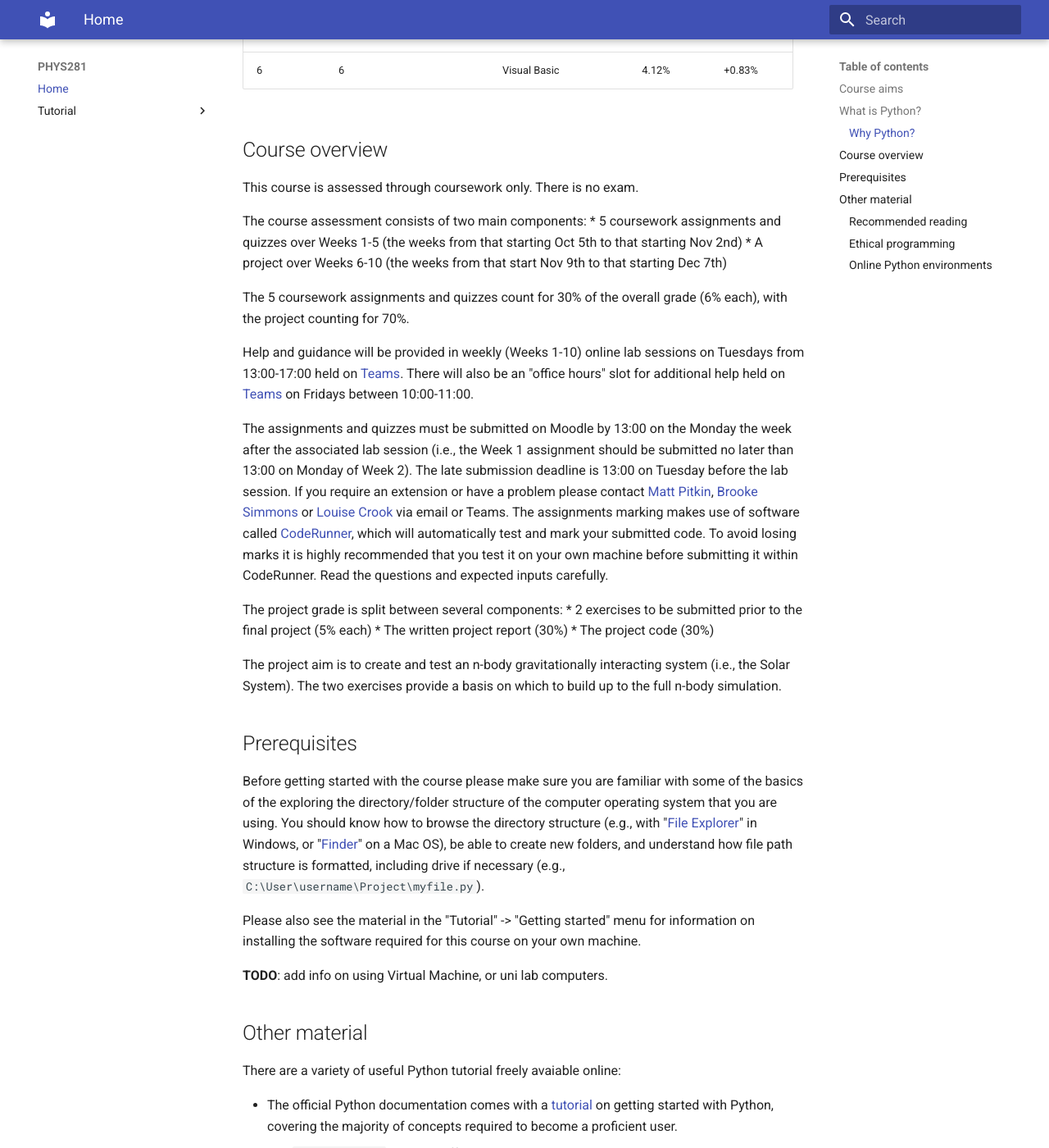
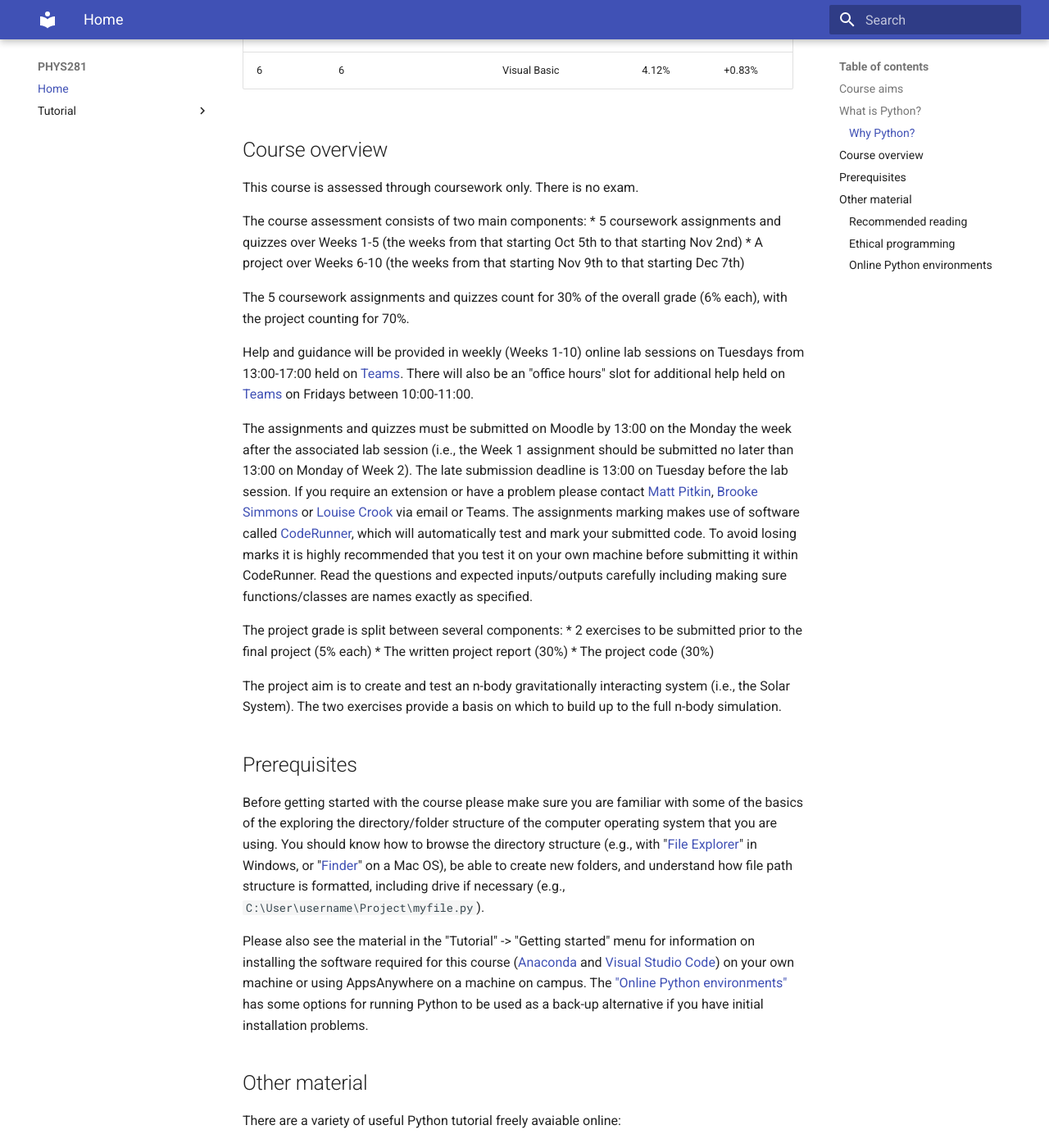
Before and after one commit to ndd21/PHYS281, an MkDocs documentation site: the page built from docs/index.md, in a window 1280 px wide and 1400 px high, scrolled down 2651 px. Shown: the whole window at 82% size. Built offline with MkDocs 1.6.1 and Material for MkDocs 9.7.7, drawn with Linux system fonts in a browser that asks for light colours.

Commit message:
Minor updates

```diff
--- a/docs/index.md
+++ b/docs/index.md
@@ -110,13 +110,13 @@ This course is assessed through coursework only. There is no exam.
 The course assessment consists of two main components:
  * 5 coursework assignments and quizzes over Weeks 1-5 (the weeks from that starting Oct 5th to that
    starting Nov 2nd)
- * A project over Weeks 6-10 (the weeks from that start Nov 9th to that starting Dec 7th)
+ * A project over Weeks 6-10 (the weeks from that starting Nov 9th to that starting Dec 7th)
 
 The 5 coursework assignments and quizzes count for 30% of the overall grade (6% each), with the
 project counting for 70%.
 
-Help and guidance will be provided in weekly (Weeks 1-10) online lab sessions on Tuesdays from 13:00-17:00 held
-on
+Help and guidance will be provided in weekly (Weeks 1-10) online lab sessions on Tuesdays from
+13:00-17:00 held on
 [Teams](https://teams.microsoft.com/l/channel/19%3a2fc8b74ecec9415da068a9d1db998c2f%40thread.tacv2/General?groupId=6450347a-2db6-4607-b96d-5b56f586d9b5&tenantId=9c9bcd11-977a-4e9c-a9a0-bc734090164a).
 There will also be an "office hours" slot for additional help held on
 [Teams](https://teams.microsoft.com/l/channel/19%3a2fc8b74ecec9415da068a9d1db998c2f%40thread.tacv2/General?groupId=6450347a-2db6-4607-b96d-5b56f586d9b5&tenantId=9c9bcd11-977a-4e9c-a9a0-bc734090164a)
@@ -132,7 +132,8 @@ Crook](https://teams.microsoft.com/l/chat/0/0?users=l.crook@lancaster.ac.uk) via
 assignments marking makes use of software called [CodeRunner](https://coderunner.org.nz/), which
 will automatically test and mark your submitted code. To avoid losing marks it is highly recommended
 that you test it on your own machine before submitting it within CodeRunner. Read the questions and
-expected inputs carefully.
+expected inputs/outputs carefully including making sure functions/classes are names exactly as
+specified.
 
 The project grade is split between several components:
  * 2 exercises to be submitted prior to the final project (5% each)
@@ -153,9 +154,12 @@ and understand how file path structure is formatted, including drive if necessar
 `C:\User\username\Project\myfile.py`).
 
 Please also see the material in the "Tutorial" -> "Getting started" menu for information on
-installing the software required for this course on your own machine.
-
-**TODO**: add info on using Virtual Machine, or uni lab computers.
+installing the software required for this course
+([Anaconda](http://ma.ttpitk.in/teaching/PHYS281/demo-anaconda/) and [Visual Studio
+Code](http://ma.ttpitk.in/teaching/PHYS281/demo-vs-code/)) on your own machine or using AppsAnywhere
+on a machine on campus. The ["Online Python environments"](#online-python-environments) has some
+options for running Python to be used as a back-up alternative if you have initial installation
+problems.
 
 ## Other material
 
```
Also changed, not shown: docs/demo-vs-code.md (+2 -2 lines).
